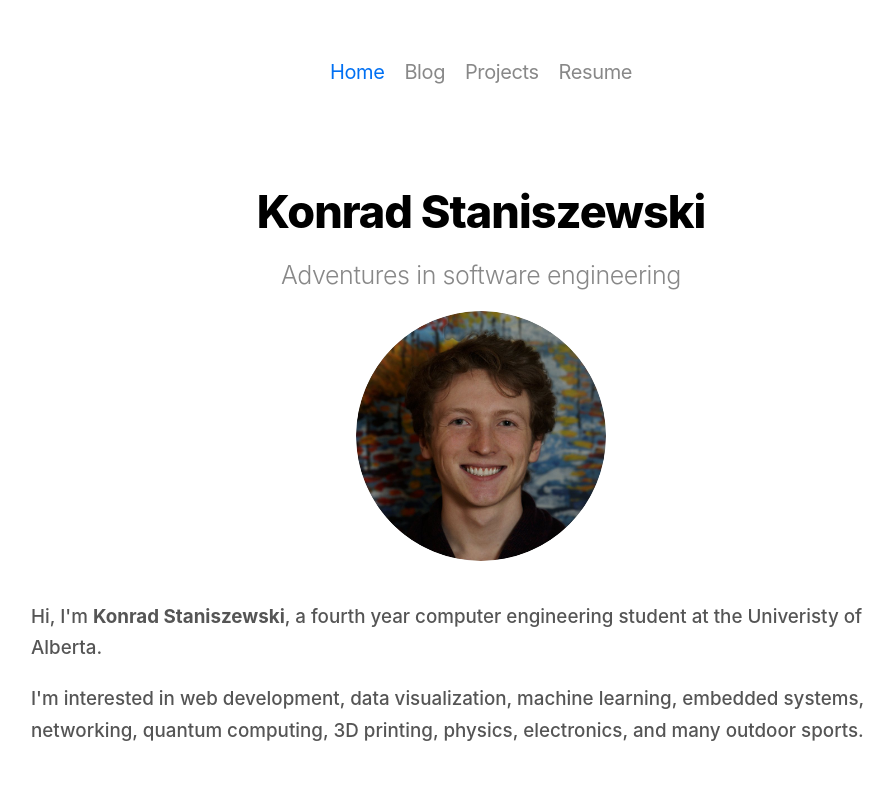
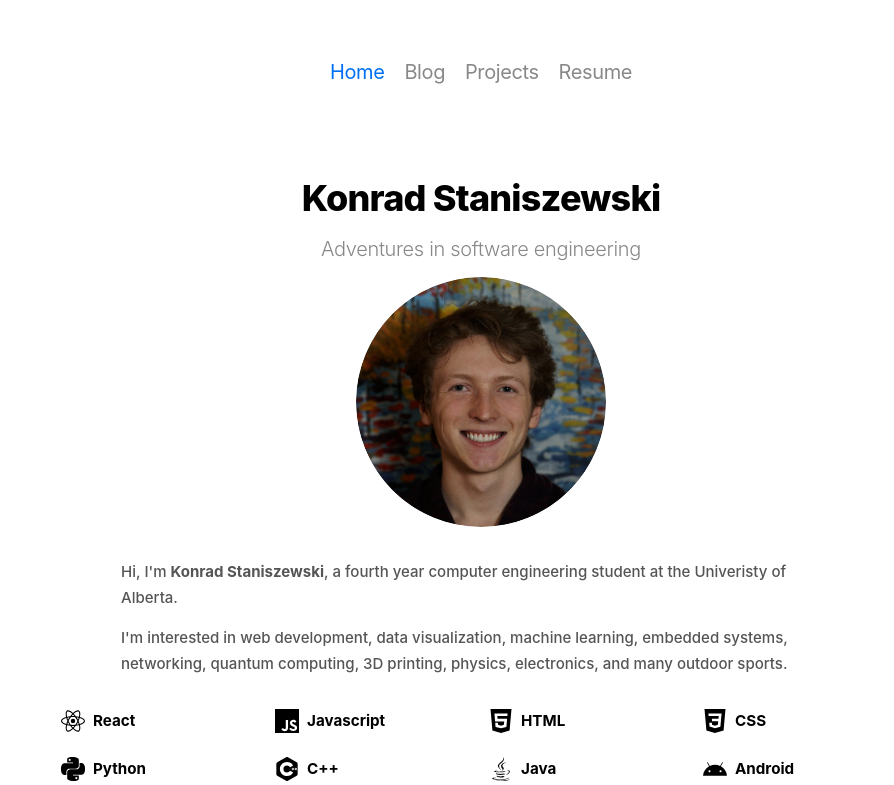
Before and after one commit to KonradStanski/KonradStaniszewski.github.io, a Next.js app: page / in a window 1280 px wide. Shown: the top 785 px of the page, without its empty margins (159-1053 px from the left). Built offline with nearby package versions, Linux system fonts and the light colour scheme.

Commit message:
add always on scrollbar

```diff
--- a/src/styles/global.css
+++ b/src/styles/global.css
@@ -24,7 +24,9 @@
   box-sizing: border-box;
 }
 
-html,
+html {
+  overflow-y: scroll;
+}
 body {
   padding: 0;
   margin: 0;
```
